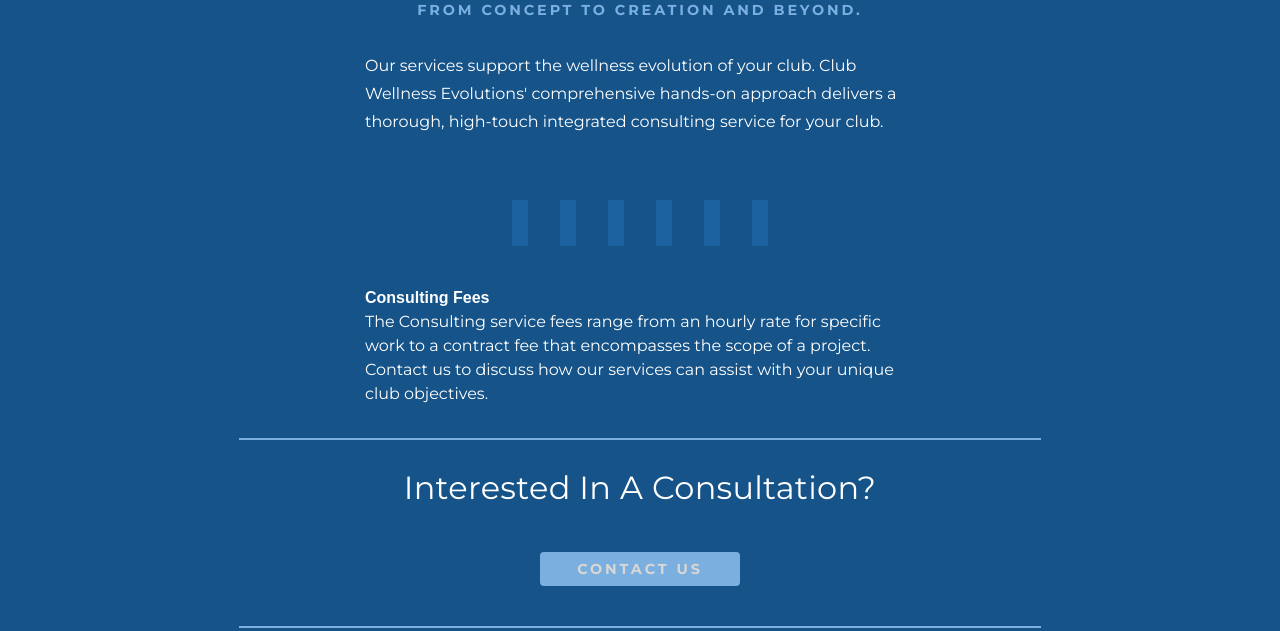
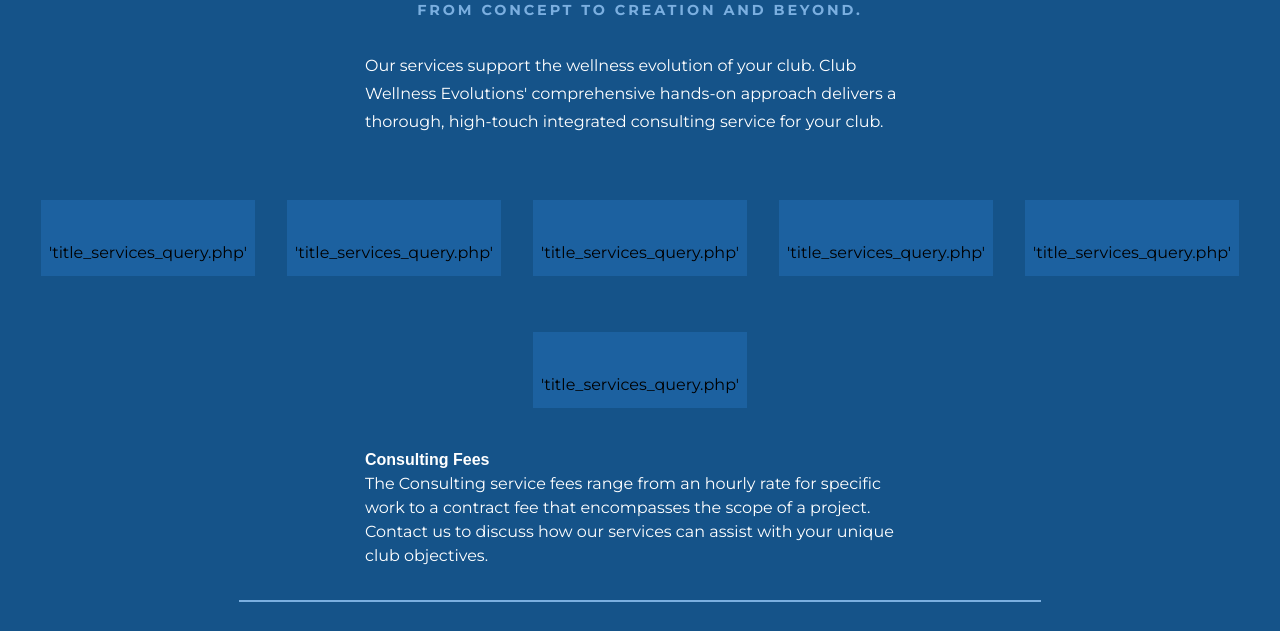
Before and after one commit to aszcoding/jtech_clone, a PHP site: page / in a window 1280 px wide. Shown: the part 624-1255 px from the top of the page. Run offline with PHP 8.4, Linux system fonts and the light colour scheme; data that the repository does not hold is empty; some web fonts are replaced.

Commit message:
update php

```diff
--- a/services.php
+++ b/services.php
@@ -1,18 +1,12 @@
 <?php
-include("main_services_query.php");
+include("title_services_query.php");
 
 
 
  $element = "<div class='service'>";
  $element2= "<div class='img_container'>";
  $element3= "<img class='service_img'/></div>";
- $element4= "<div class='overlay'></div>";
-
-if($resultCheck > 0){
-while($row = $result->fetch_assoc()){
-echo "<h3 class='service_title'>" . $row['service_title'] . "<br>" . "</h3>";
-}}
-
+ $element4= "<div class='overlay'>'title_services_query.php'</div>";
  $element5= "<div class='service_details'></div></div>";
  $count = 6;
  foreach( range(1,$count) as $item){
```
